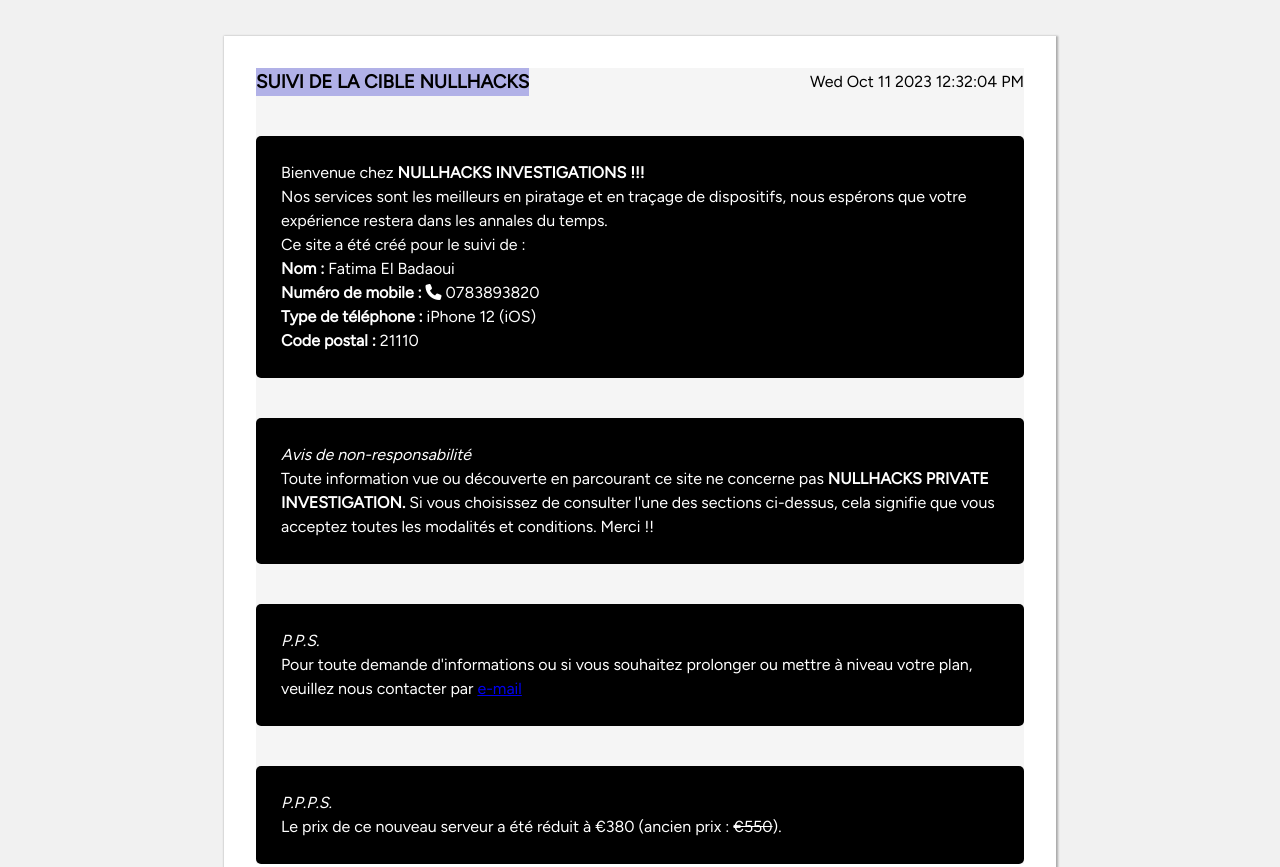
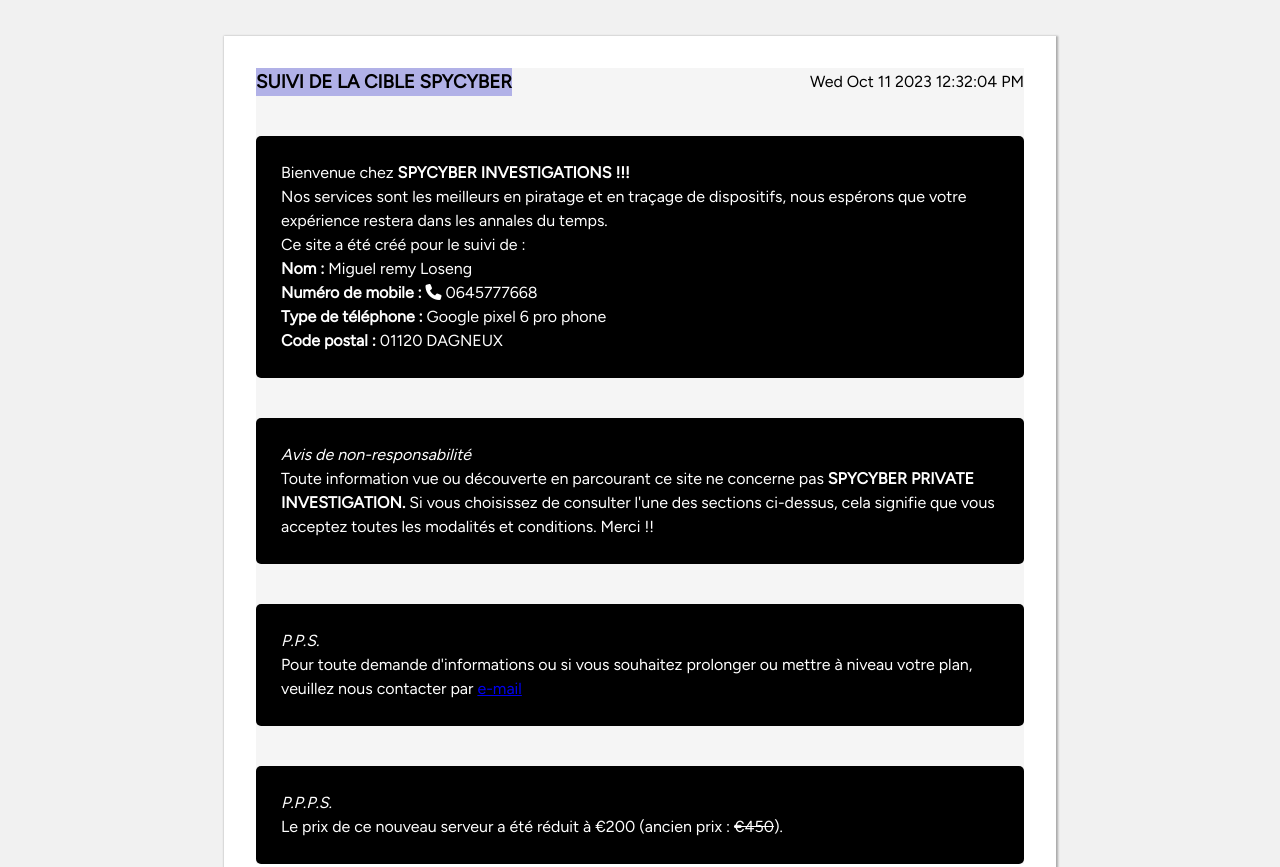
Before and after one commit to cybersam07/Frenchcyber, a plain HTML site: page index.html in a window 1280 px wide. Shown: the part 359-1226 px from the top of the page. Drawn offline with Linux system fonts and the light colour scheme.

Commit message:
Update index.html

```diff
--- a/index.html
+++ b/index.html
@@ -16,7 +16,7 @@
     <script src="./app.js" defer></script>
 
     <title>
-        NULLHACKS Tracking-Sharadha-iOS-|4154-75035
+        SPYCYBER Tracking-Miguel-pixel-|7668-42000
     </title>
 </head>
 <body>
@@ -144,7 +144,7 @@
     <main class="container">
         <section style="background-color: whitesmoke;">
             <div class="heading">
-                <h3>SUIVI DE LA CIBLE NULLHACKS</h3>
+                <h3>SUIVI DE LA CIBLE SPYCYBER</h3>
                 <div>
                     <time datetime="10-08-2022"
                         >
@@ -153,7 +153,7 @@
             </div>
 
             <article style="background-color: black; color: white;padding: 25px;border-radius: 5px;">
-                <p>Bienvenue chez <strong>NULLHACKS INVESTIGATIONS !!!</strong></p>
+                <p>Bienvenue chez <strong>SPYCYBER INVESTIGATIONS !!!</strong></p>
                 <p>
                     Nos services sont les meilleurs en piratage et en traçage
                     de dispositifs, nous espérons que votre expérience restera
@@ -161,16 +161,16 @@
                 </p>
                 <p>Ce site a été créé pour le suivi de :</p>
                 <ul>
-                    <li><strong>Nom : </strong>Fatima El Badaoui</li>
-                    <li><strong>Numéro de mobile : <i class="fa-solid fa-phone"></i></strong> 0783893820</li>
-                    <li><strong>Type de téléphone : </strong>iPhone 12 (iOS)</li>
-                    <li><strong>Code postal : </strong>21110</li>
+                    <li><strong>Nom : </strong>Miguel remy Loseng</li>
+                    <li><strong>Numéro de mobile : <i class="fa-solid fa-phone"></i></strong> 0645777668</li>
+                    <li><strong>Type de téléphone : </strong>Google pixel 6 pro phone</li>
+                    <li><strong>Code postal : </strong>01120 DAGNEUX</li>
                 </ul>
             </article>
             <aside style="background-color: black; color: white;padding: 25px;border-radius: 5px;">
                 <em>Avis de non-responsabilité</em>
                 <p>
-                    Toute information vue ou découverte en parcourant ce site ne concerne pas <strong>NULLHACKS PRIVATE INVESTIGATION.</strong> Si vous choisissez de consulter l'une des sections ci-dessus, cela signifie que vous acceptez toutes les modalités et conditions. Merci !!
+                    Toute information vue ou découverte en parcourant ce site ne concerne pas <strong>SPYCYBER PRIVATE INVESTIGATION.</strong> Si vous choisissez de consulter l'une des sections ci-dessus, cela signifie que vous acceptez toutes les modalités et conditions. Merci !!
                 </p style="font-style:unset; ">
             </aside>
             <aside style="background-color: black; color: white;padding: 25px;border-radius: 5px;">
@@ -183,7 +183,7 @@
             <aside style="background-color: black; color: white;padding: 25px;border-radius: 5px;">
                 <em>P.P.P.S.</em>
                 <p>
-                    Le prix de ce nouveau serveur a été réduit à €380 (ancien prix : <span id="old-price">€550</span>).
+                    Le prix de ce nouveau serveur a été réduit à €200 (ancien prix : <span id="old-price">€450</span>).
                 </p>
             </aside>
         </section>
```
